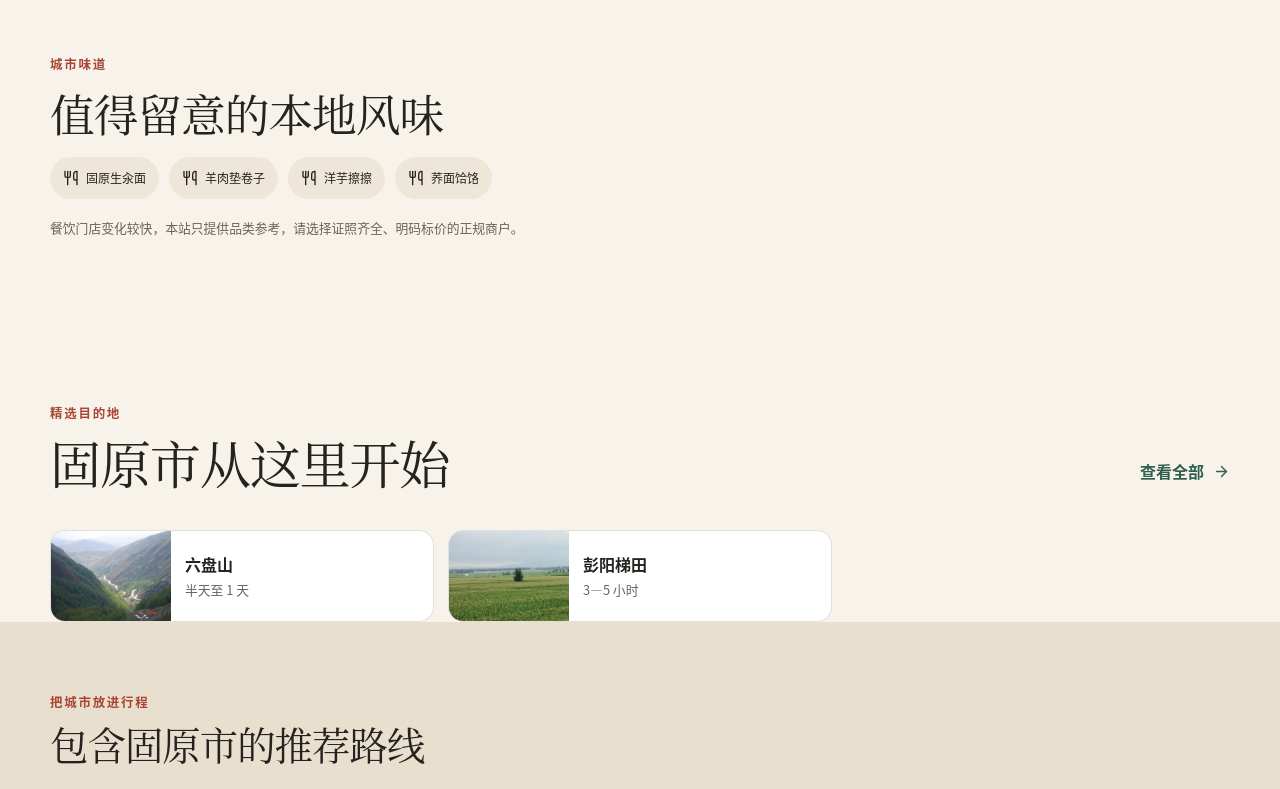
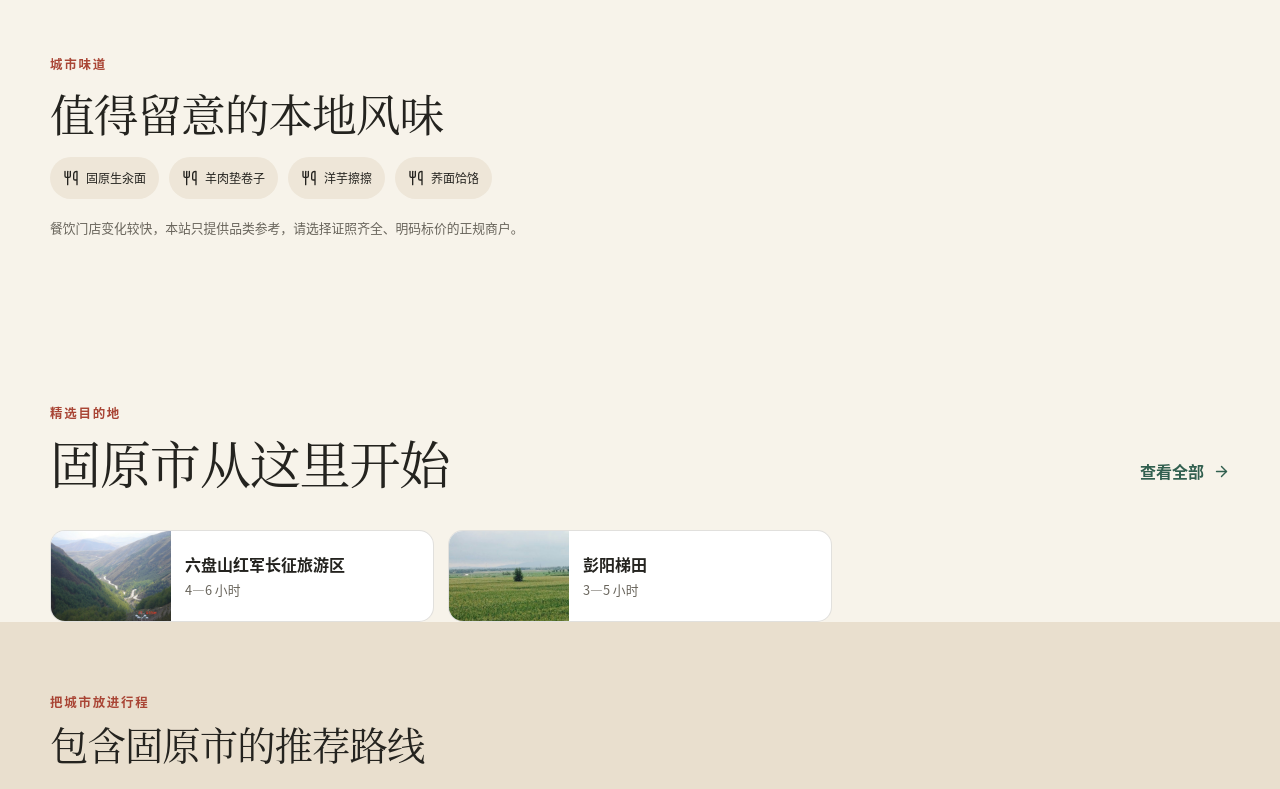
Before and after one commit to Minkelxy/ningxia-tourism, a React (Vite) app: page /city/guyuan in a window 1280 px wide. Shown: the part 1162-1951 px from the top of the page. Built offline with nearby package versions, Linux system fonts and the light colour scheme.

Commit message:
厘清黄河坛与六盘山目的地

```diff
--- a/src/data/attractions.ts
+++ b/src/data/attractions.ts
@@ -175,19 +175,23 @@ const published: Attraction[] = [
     verificationNote: '古建筑概况、位置和免费开放历史已有市政府直接页面，图片准确对应且许可清晰。2026 年 7 月官方曾公示拟取消其 3A 旅游景区资质，本站不展示该等级；当前开放时段仍需现场确认。',
   },
   {
-    id: 'huanghetan', status: 'published', verificationLevel: 'review', name: '黄河坛景区', cityId: 'wuzhong', locality: '青铜峡市', category: 'history',
+    id: 'huanghetan', status: 'published', verificationLevel: 'verified', name: '黄河坛旅游区', cityId: 'wuzhong', locality: '青铜峡市', category: 'history',
     coordinates: { lng: 105.93, lat: 37.83 },
-    summary: '依托青铜峡黄河河谷展开的黄河文化主题景区，适合与一百零八塔、黄河大峡谷组合成一日行程。',
-    highlights: ['黄河文化主题景观', '青铜峡河谷视野', '适合串联吴忠周边景点'],
+    summary: '位于青铜峡峡谷入口、以中华黄河坛为核心的黄河文化主题景区，主要看建筑轴线、碑刻与黄河河谷空间。',
+    highlights: ['中华黄河坛与黄河大牌楼', '碑林大道与黄河五千年照壁', '青铜峡峡谷入口景观'],
     visitInfo: {
-      openingHours: '以景区最新公告为准', ticketPrice: '以官方及现场公示为准', reservation: '节假日建议提前确认',
-      duration: '2—3 小时', bestSeason: '4—10 月', transportation: '建议从吴忠市区包车或自驾前往', address: '吴忠市青铜峡市黄河沿线',
+      openingHours: '自治区文旅厅景区页标注 08:00—18:00；季节调整和临时闭园以景区当天公告为准',
+      ticketPrice: '官方景区页未提供当前票价，以现场和官方购票渠道公示为准',
+      reservation: '未见普通散客统一预约说明；节假日前建议电话或通过官方渠道确认',
+      duration: '2—3 小时', bestSeason: '4—10 月，夏季注意防晒',
+      transportation: '从吴忠或青铜峡市区前往更适合包车、自驾；导航时使用完整景区名称和地址',
+      address: '吴忠市青铜峡市 109 国道 1314 段，广武收费站北 500 米',
     },
-    images: [image('images/attractions/qingtongxia.webp', '青铜峡黄河沿线景观', 'AddisWang', 'CC BY-SA 3.0', 'https://commons.wikimedia.org/wiki/File:青铜峡黄河铁桥.JPG')],
+    images: [image('images/attractions/qingtongxia.webp', '青铜峡黄河沿线区域氛围图（非黄河坛实景）', 'AddisWang', 'CC BY-SA 3.0', 'https://commons.wikimedia.org/wiki/File:青铜峡黄河铁桥.JPG')],
     nearbyIds: ['zhonghuahuanghelou'],
-    sources: [cultureTourismSource, officialSource('吴忠市人民政府', 'https://www.wuzhong.gov.cn/', 'homepage', [])],
-    verifiedAt,
-    verificationNote: '现有来源为文旅目录和政府首页，图片仅对应青铜峡黄河沿线；仍需景区直接专页和准确实景。',
+    sources: [officialSource('宁夏文旅厅 · 黄河坛旅游区', 'https://whhlyt.nx.gov.cn/jqjd/wzs_66582/hhtlyq/', 'direct', ['overview', 'visit', 'location'], '2026-08-15')],
+    verifiedAt: '2026-08-15',
+    verificationNote: '景区身份、建筑游览内容、开放时段和地址均有自治区文旅厅直接页面支撑。当前图片仅用于呈现青铜峡黄河沿线氛围，已明确标注为非景区实景。',
   },
   {
     id: 'zhonghuahuanghelou', status: 'published', verificationLevel: 'review', name: '中华黄河楼', cityId: 'wuzhong', locality: '青铜峡市', category: 'history',
@@ -205,20 +209,27 @@ const published: Attraction[] = [
     verificationNote: '现有来源为文旅目录和政府首页，图片仅对应吴忠黄河沿线；仍需景区直接专页和准确实景。',
   },
   {
-    id: 'liupanshan', status: 'published', verificationLevel: 'review', name: '六盘山', cityId: 'guyuan', locality: '泾源县／隆德县', category: 'nature',
+    id: 'liupanshan', status: 'published', verificationLevel: 'verified', name: '六盘山红军长征旅游区', cityId: 'guyuan', locality: '隆德县', category: 'history',
     coordinates: { lng: 106.2, lat: 35.6 },
-    summary: '宁夏南部重要山地与生态屏障，森林、峡谷和红色文化资源集中，具体游览点之间距离较远。',
-    highlights: ['宁南山地生态', '红军长征文化', '夏季避暑与森林步道'],
+    summary: '位于隆德县的红色文化景区，由纪念馆、纪念碑、纪念广场、红军小道和长征微缩景观组成。本页不指泾源县的六盘山国家森林公园。',
+    highlights: ['红军长征纪念馆与纪念碑', '2.5 公里红军小道', '18 个长征事件微缩景观'],
     visitInfo: {
-      openingHours: '各景区、纪念场馆开放安排不同，请按具体目的地查询', ticketPrice: '各游览点分别公示',
-      reservation: '纪念场馆和团队参观建议提前确认', duration: '半天至 1 天', bestSeason: '5—9 月',
-      transportation: '从固原市区出发建议包车或自驾，并预留山路时间', address: '固原市六盘山区域',
+      openingHours: '自治区文旅厅景区目录标注 07:30—16:30；山地天气、活动和季节安排可能影响开放',
+      ticketPrice: '自治区文旅厅景区目录参考价为 50 元，当前价格以景区购票渠道为准',
+      reservation: '普通散客预约要求以景区公告为准；团队讲解和研学活动建议提前联系',
+      duration: '4—6 小时', bestSeason: '5—10 月，山地早晚温差较大',
+      transportation: '从固原市区或隆德县城出发建议包车、自驾；景区资料显示内部设有专线摆渡车',
+      address: '固原市隆德县城关镇东侧',
     },
     images: [image('images/attractions/liupanshan.webp', '六盘山红军长征纪念馆区域景观', '董辰兴', 'CC BY-SA 4.0', 'https://commons.wikimedia.org/wiki/File:六盘山红军长征纪念馆西眺.jpg')],
     nearbyIds: ['pengyangtitian'],
-    sources: [cultureTourismSource, officialSource('固原市人民政府', 'https://www.nxgy.gov.cn/', 'homepage', [])],
-    verifiedAt,
-    verificationNote: '“六盘山”覆盖多个游览区，现有图片偏向红军长征纪念馆；需明确具体目的地并逐项匹配来源。',
+    sources: [
+      officialSource('宁夏文旅厅 · 六盘山红军长征景区简介', 'https://whhlyt.nx.gov.cn/ggfw/jqjj/201910/t20191030_3645626.html', 'direct', ['overview', 'location'], '2026-08-15'),
+      officialSource('宁夏文旅厅 · 固原景区目录', 'https://whhlyt.nx.gov.cn/jqjd/gys_66590/', 'directory', ['visit', 'location'], '2026-08-15'),
+      officialSource('宁夏文旅厅 · 固原避暑线路与景区服务', 'https://whhlyt.nx.gov.cn/xxfb/wlyw/202507/t20250710_4957704_zzb.html', 'direct', ['overview', 'visit', 'location'], '2026-08-15'),
+    ],
+    verifiedAt: '2026-08-15',
+    verificationNote: '本条目已明确限定为隆德县的六盘山红军长征旅游区，概况、位置、游览内容与服务有自治区文旅厅直接资料支撑。泾源县六盘山国家森林公园是另一处独立目的地。',
   },
   {
     id: 'pengyangtitian', status: 'published', verificationLevel: 'verified', name: '彭阳梯田', cityId: 'guyuan', locality: '彭阳县', category: 'nature',
--- a/src/data/guide.ts
+++ b/src/data/guide.ts
@@ -27,8 +27,8 @@ export const seasonGuides: SeasonGuide[] = [
   {
     id: 'summer', months: '6—8 月', title: '六盘山避暑，沙漠错峰',
     summary: '固原、泾源和隆德更适合安排清凉山地行程；沙漠景区把主要户外活动放在早晚，并依据当天风力和项目公告调整。',
-    suitableFor: ['六盘山避暑', '森林与红色文化', '沙漠日出日落'],
-    reminder: '北部与南部体感差异大，轻薄防晒和可叠穿外套都值得带上。',
+    suitableFor: ['隆德长征文化', '泾源森林避暑', '沙漠日出日落'],
+    reminder: '隆德的六盘山红军长征旅游区与泾源的六盘山国家森林公园是两个目的地；北部与南部体感差异也较大，轻薄防晒和可叠穿外套都值得带上。',
     source: { label: '宁夏文旅厅 · 固原暑期避暑线路', url: 'https://whhlyt.nx.gov.cn/xxfb/wlyw/202507/t20250710_4957704_zzb.html', checkedAt: guideVerifiedAt },
   },
   {
--- a/src/data/routes.ts
+++ b/src/data/routes.ts
@@ -1,6 +1,6 @@
 import type { RoutePlan } from '../types';
 
-const verifiedAt = '2026-08-12';
+const verifiedAt = '2026-08-15';
 
 export const routes: RoutePlan[] = [
   {
@@ -69,7 +69,7 @@ export const routes: RoutePlan[] = [
       ] },
       { day: 3, title: '吴忠黄河金岸', summary: '银川出发，沿黄河向吴忠和青铜峡移动。', accommodation: '吴忠或中卫', meals: ['午餐：吴忠早茶／手抓', '晚餐：中卫'], stops: [
         { time: '09:30', title: '中华黄河楼', attractionId: 'zhonghuahuanghelou', description: '了解黄河文明和宁夏引黄灌溉。' },
-        { time: '14:00', title: '黄河坛景区', attractionId: 'huanghetan', description: '观赏青铜峡黄河河谷景观。', transport: '包车或自驾' },
+        { time: '14:00', title: '黄河坛旅游区', attractionId: 'huanghetan', description: '沿黄河坛建筑轴线参观大牌楼、碑林大道与黄河文化景观。', transport: '包车或自驾', tips: '与中华黄河楼不是同一地点，导航时核对完整名称和地址。' },
         { time: '18:00', title: '前往中卫', mapQuery: '中卫市', description: '到达后休息，为次日沙漠行程保存体力。' },
       ] },
       { day: 4, title: '沙坡头全天', summary: '根据天气和兴趣选择体验项目。', accommodation: '无', meals: ['午餐：景区周边', '晚餐：中卫市区'], stops: [
@@ -98,7 +98,7 @@ export const routes: RoutePlan[] = [
       { day: 4, title: '吴忠黄河与早茶', summary: '上午体验吴忠饮食，下午沿黄河前往中卫。', accommodation: '中卫市区', meals: ['早餐／早午餐：吴忠早茶', '晚餐：中卫'], stops: [
         { time: '09:00', title: '吴忠早茶', mapQuery: '吴忠早茶文化体验街', description: '选择正规门店，按人数少量多样点餐。' },
         { time: '12:30', title: '中华黄河楼', attractionId: 'zhonghuahuanghelou', description: '登高看黄河金岸。' },
-        { time: '15:00', title: '黄河坛景区', attractionId: 'huanghetan', description: '继续向青铜峡黄河沿线移动。' },
+        { time: '15:00', title: '黄河坛旅游区', attractionId: 'huanghetan', description: '继续前往青铜峡峡谷入口，沿建筑轴线了解黄河文化。', transport: '包车或自驾', tips: '与中华黄河楼之间仍有公路移动，出发前按实时导航预留时间。' },
       ] },
       { day: 5, title: '中卫沙漠与老城', summary: '沙坡头为主，市区古建为辅。', accommodation: '无', meals: ['午餐：沙坡头周边', '晚餐：中卫市区'], stops: [
         { time: '09:00', title: '沙坡头旅游景区', attractionId: 'shapotou', description: '根据天气选择体验项目。' },
@@ -119,8 +119,8 @@ export const routes: RoutePlan[] = [
         { time: '10:30', title: '盐池革命烈士纪念园', mapQuery: '盐池革命烈士纪念园', description: '该地点资料仍在复核，作为路线地理参考保留。', transport: '包车或自驾', tips: '出发前向主管部门确认开放和团队接待安排。' },
         { time: '15:00', title: '盐池县城人文走读', mapQuery: '盐池县', description: '结合县城历史与长城文化安排，具体点位以当地开放情况为准。' },
       ] },
-      { day: 3, title: '六盘山长征文化', summary: '山地天气变化快，行程不要排得过满。', accommodation: '无', meals: ['午餐：泾源或隆德', '晚餐：固原市区'], stops: [
-        { time: '09:30', title: '六盘山', attractionId: 'liupanshan', description: '按当日开放情况选择纪念场馆和生态游览点。', transport: '包车或自驾', tips: '团队活动应提前预约讲解。' },
+      { day: 3, title: '六盘山长征文化', summary: '本日目的地在隆德县，不与泾源县六盘山国家森林公园混排。山地天气变化快，行程不要排得过满。', accommodation: '无', meals: ['午餐：隆德县城或景区简餐', '晚餐：固原市区'], stops: [
+        { time: '09:30', title: '六盘山红军长征旅游区', attractionId: 'liupanshan', description: '参观纪念馆、纪念碑，并按体力体验 2.5 公里红军小道。', transport: '包车或自驾前往隆德县', tips: '团队讲解应提前预约；不要误导航至泾源县六盘山国家森林公园。' },
       ] },
     ],
   },
```
Also changed, not shown: 3 other files (tests, documents, lock files or other folders).
